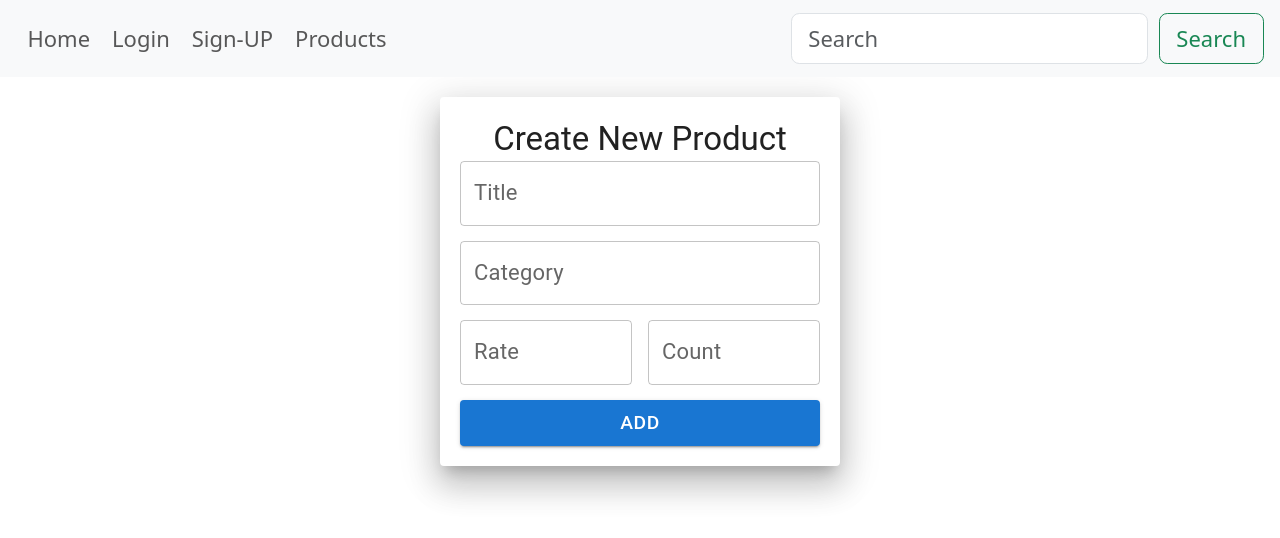
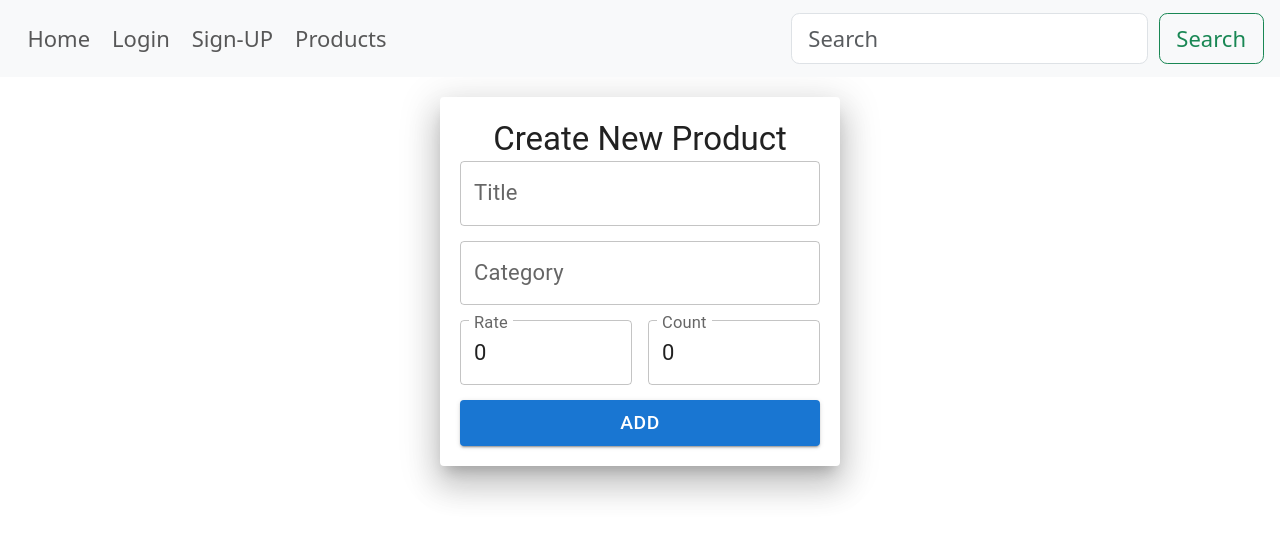
Before and after one commit to vikraman-mani/eCommerce-website, a React (Vite) app in the folder e-commerece_app/: page /newProduct in a window 1280 px wide. Shown: the top 538 px of the page. Built offline with nearby package versions, Linux system fonts and the light colour scheme.

Commit message:
Controller Input

```diff
--- a/e-commerece_app/src/components/NewProduct.jsx
+++ b/e-commerece_app/src/components/NewProduct.jsx
@@ -1,4 +1,4 @@
-import React from "react";
+import React, { useState } from "react";
 import { Grid, Paper, Typography, TextField, Button } from "@mui/material";
 
 const NewProduct = () => {
@@ -7,34 +7,82 @@ const NewProduct = () => {
     margin: "20px auto",
     padding: 20,
   };
+
+  let [newProduct, setNewProduct] = useState({
+    title: "",
+    price: 500,
+    description:
+      "Your perfect pack for everyday use and walks in the forest. Stash your laptop (up to 15 inches) in the padded sleeve, your everyday",
+    category: "",
+    image: "https://fakestoreapi.com/img/81fPKd-2AYL._AC_SL1500_.jpg",
+    rating: {
+      rate: 0,
+      count: 0,
+    },
+  });
+
+  let handleChange = (event) => {
+    let { name, value } = event.target;
+
+    let filedName = name.split("rating.")[1];
+
+    if (name.includes("rating.")) {
+      setNewProduct({
+        ...newProduct,
+        rating: {
+          ...newProduct.rating,
+          [filedName]: value,
+        },
+      });
+    } else {
+      setNewProduct({
+        ...newProduct,
+        [name]: value,
+      });
+    }
+  };
+
   return (
     <Paper elevation={20} style={paperStyle}>
       <Typography variant="h5" style={{ textAlign: "center" }}>
         Create New Product
       </Typography>
       <Grid component="form" style={{ display: "grid", gap: "15px" }}>
-        <TextField name="title" label="Title" variant="outlined" fullWidth />
         <TextField
+          value={newProduct.title}
+          name="title"
+          label="Title"
+          variant="outlined"
+          fullWidth
+          onChange={handleChange}
+        />
+        <TextField
+          value={newProduct.category}
           name="category"
           label="Category"
           variant="outlined"
           fullWidth
+          onChange={handleChange}
         />
         <Grid container spacing={2}>
           <Grid size={6}>
             <TextField
+              value={newProduct.rating.rate}
               name="rating.rate"
               label="Rate"
               type="number"
               variant="outlined"
+              onChange={handleChange}
             />
           </Grid>
           <Grid size={6}>
             <TextField
+              value={newProduct.rating.count}
               name="rating.count"
               label="Count"
               type="number"
               variant="outlined"
+              onChange={handleChange}
             />
           </Grid>
         </Grid>
```
